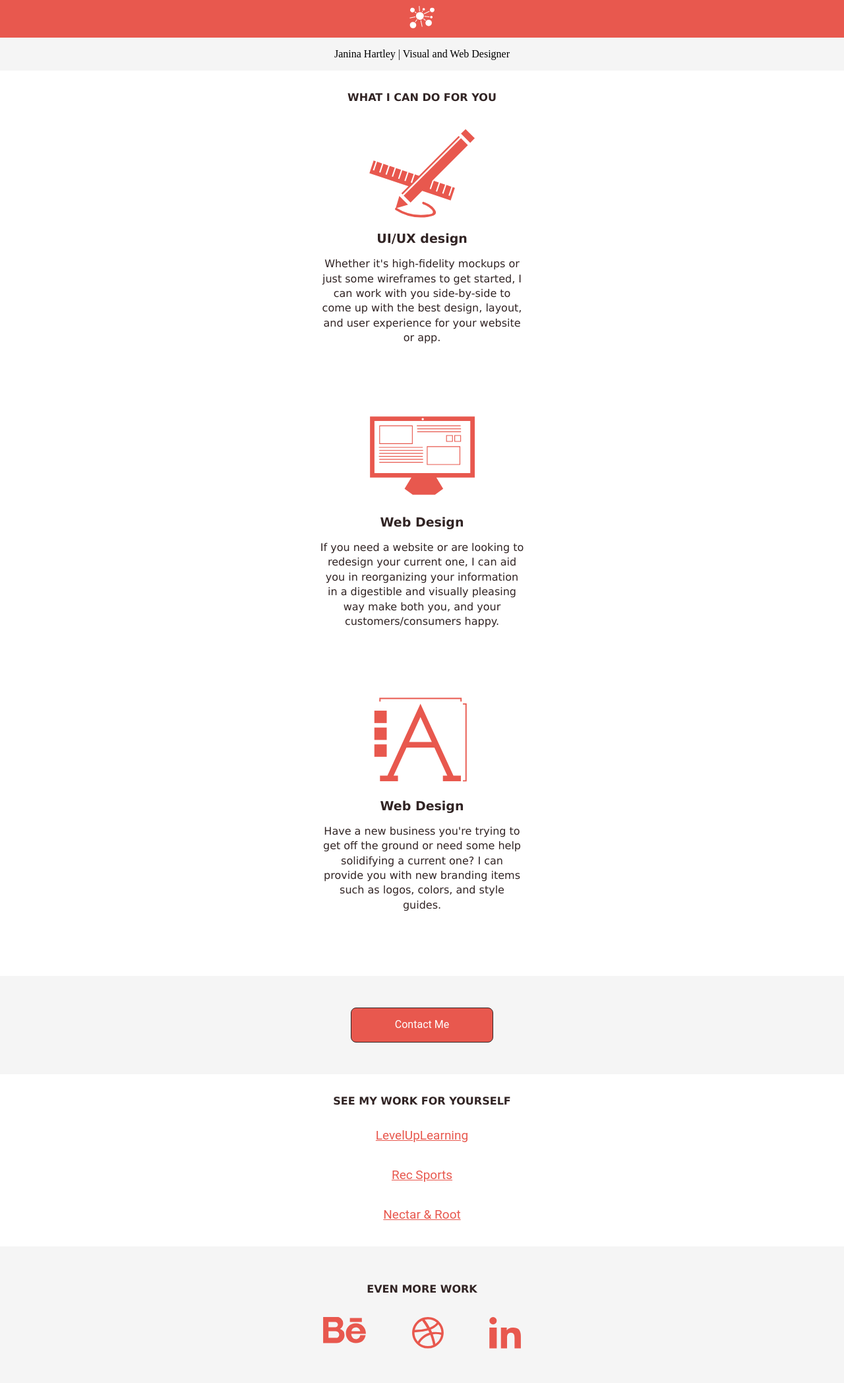
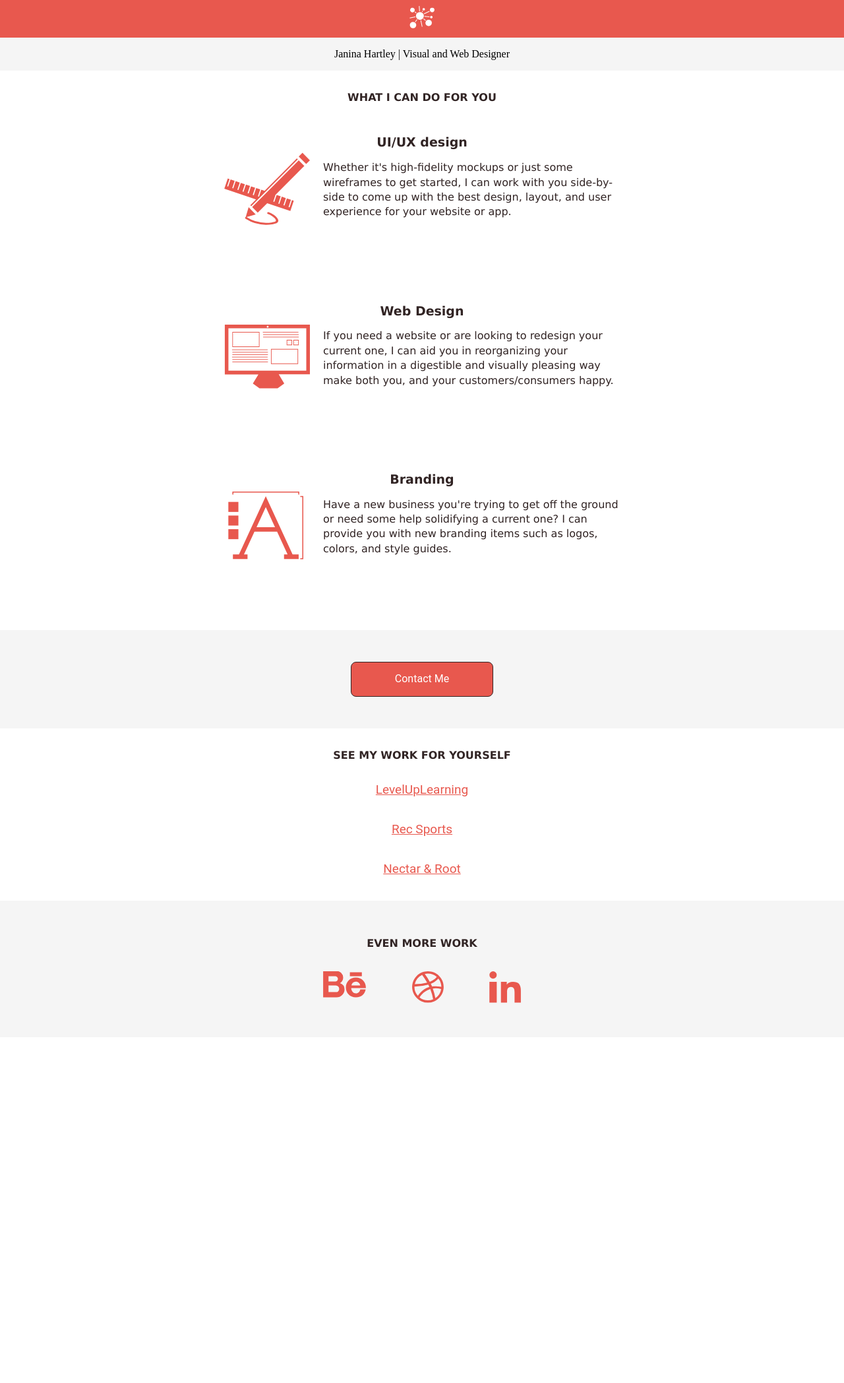
Before and after one commit to jhartley1412/old-portfolio-2, a Jekyll site: the page built from index.html, in a window 1280 px wide. Shown: the whole page at 66% size. Built offline with Jekyll 4.4.1, drawn with Linux system fonts in a browser that asks for light colours; nearby versions of some CDN libraries; some web fonts are replaced; after the commit the page ends 1572 px from its top, so only the background shows below that.

Commit message:
making home page responsive; added secondary h2 to skills container

```diff
--- a/_sass/_breakpoints.scss
+++ b/_sass/_breakpoints.scss
@@ -8,15 +8,28 @@
 @media(min-width: 300px){
 
 	.skills_container{
+		width: 100%;
 		max-width: 310px;
 
 		p{
 			text-align: center;
 		}
+
+		h2{
+			display: none;
+		}
 	}
 
 	.website_icon{
-		max-width: 160px;
+		width: 160px;
+		margin: 0 auto;
+	}
+
+	.skill_text{
+
+		h2{
+			display: block;
+		}
 	}
 
 	.other_work_container{
@@ -25,6 +38,7 @@
 			display: none;
 		}
 	}
+
 
 
 
@@ -65,6 +79,39 @@
 // ———————————————————————————————————————————
 
 @media(min-width: 650px){
+
+	.skills_container{
+		width: 80%;
+		max-width: 600px;
+
+		p{
+			text-align: left;
+		}
+
+		h2{
+			display: block;
+			margin-bottom: 0;
+		}
+	}
+
+	.website_icon{
+		width: 130px;
+		float: left;
+	}
+
+	.skill_text{
+		margin-left: 150px;
+		margin-top: 1em;
+
+		h2{
+			display: none;
+		}
+	}
+
+
+
+
+
 
 	.mobile_logo{
 		display: none;
--- a/css/main.scss
+++ b/css/main.scss
@@ -193,15 +193,13 @@ span.underline{
 }
 
 .skills_container{
-	width: 100%;
 	margin: 0 auto;
 	margin-bottom: 6em;
+	overflow: hidden;
 }
 
 .website_icon{
-	width: 100%;
 	display: block;
-	margin: 0 auto;
 }
 
 .gray_container{
--- a/index.html
+++ b/index.html
@@ -10,9 +10,11 @@ permalink:
 
 	<div class="skills_container">
 
+		<h2> UI/UX design </h2>
+
 		<img src="./images/website-icon01.svg" class="website_icon">
 
-		<div>
+		<div class="skill_text">
 
 			<h2> UI/UX design </h2>
 
@@ -24,9 +26,11 @@ permalink:
 
 	<div class="skills_container">
 
+		<h2> Web Design </h2>
+
 		<img src="./images/website-icon02.svg" class="website_icon">
 
-		<div>
+		<div class="skill_text">
 
 			<h2> Web Design </h2>
 
@@ -38,11 +42,13 @@ permalink:
 
 	<div class="skills_container">
 
+		<h2> Branding</h2>
+
 		<img src="./images/website-icon03.svg" class="website_icon">
 
-		<div>
+		<div class="skill_text">
 
-			<h2> Web Design </h2>
+			<h2> Branding</h2>
 
 			<p> Have a new business you're trying to get off the ground or need some help solidifying a current one? I can provide you with new branding items such as logos, colors, and style guides. </p>
 
```
Also changed, not shown: 3 other files.
